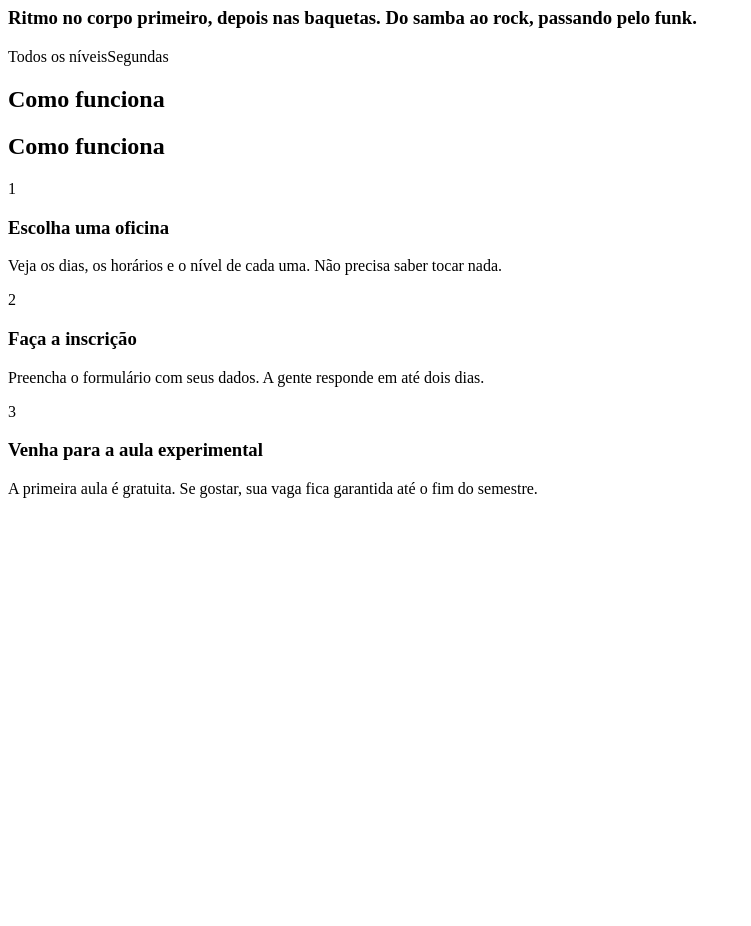
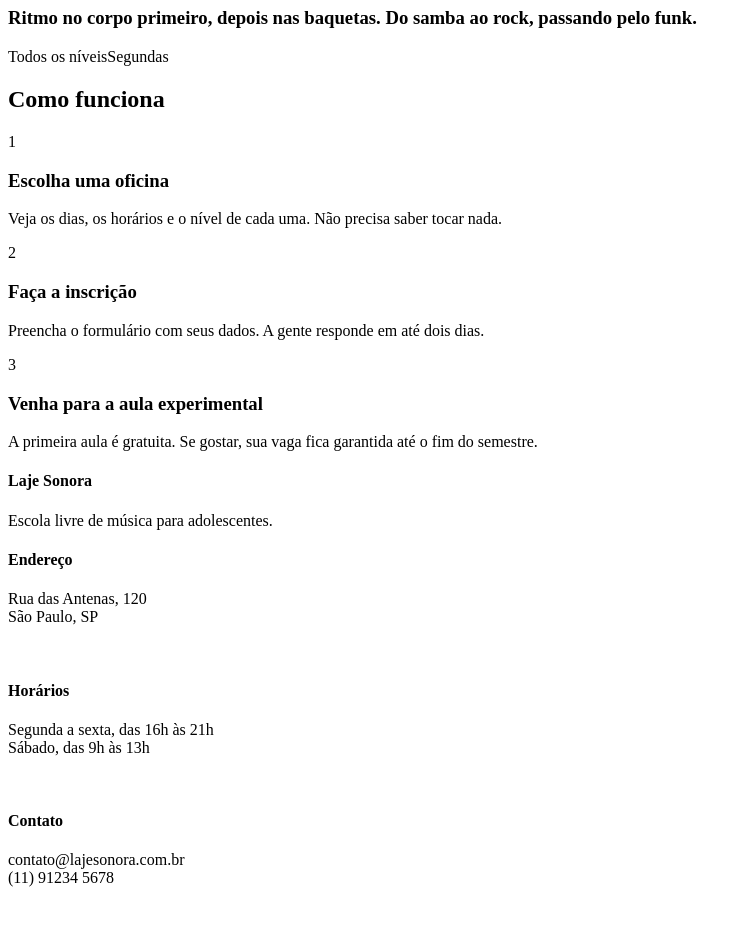
Before and after one commit to EduardoSantana1TIMC/laje-sonora, a plain HTML site: page index.html in a window 1280 px wide. Shown: the part 600-1526 px from the top of the page, without its empty margins (0-751 px from the left). Before the commit the page ends 1114 px from the top, so only its background shows below. Drawn offline with Linux system fonts and the light colour scheme; a web font is replaced by a local one.

Commit message:
Update index.html

```diff
--- a/index.html
+++ b/index.html
@@ -56,9 +56,8 @@
                 <div class="card-texto"><h3>Ritmo no corpo primeiro, depois nas baquetas. Do samba ao rock, passando pelo funk.</p></div>
                 <div class="card-info"><span>Todos os níveis</span><span>Segundas</span></div>
             </article>
-            <section class="conteudo" class="secao"><h2>Como funciona</h2></section>
+            <section class="conteudo" class="secao"><h2 class="titulo-secao">Como funciona</h2></section>
             <section class="conteudo" class="secao">
-                <h2 class="titulo-secao">Como funciona</h2>
                 <div class="passos">
                     <p class="passo-numero">1</p>
                     <h3>Escolha uma oficina</h3>
@@ -74,5 +73,36 @@
         </div>
     </section>
    </main>
+   <footer class="rodape">
+    <div class="conteudo" class="rodape-coluna"><h4>Laje Sonora
+
+    </h4>
+    <p>Escola livre de música para adolescentes.</p>
+    </div>
+   </footer>
+   <footer class="rodape">
+    <div class="conteudo" class="rodape-coluna"><h4>Endereço
+
+    </h4>
+    <p>Rua das Antenas, 120 <br>São Paulo, SP</p>
+    <br>
+    </div>
+   </footer>
+   <footer class="rodape">
+    <div class="conteudo" class="rodape-coluna"><h4>Horários
+
+    </h4>
+    <p>Segunda a sexta, das 16h às 21h <br>Sábado, das 9h às 13h</p>
+    <br>
+    </div>
+   </footer>
+   <footer class="rodape">
+    <div class="conteudo" class="rodape-coluna"><h4>Contato
+
+    </h4>
+    <p>contato@lajesonora.com.br<br>(11) 91234 5678</p>
+    <br>
+    </div>
+   </footer>
 </body>
 </html>
```
